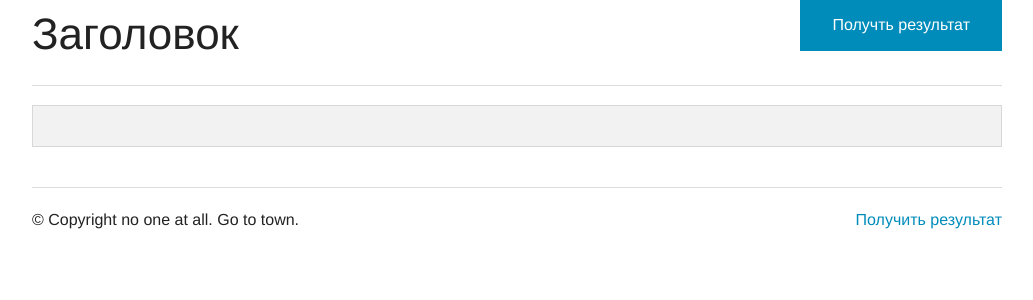
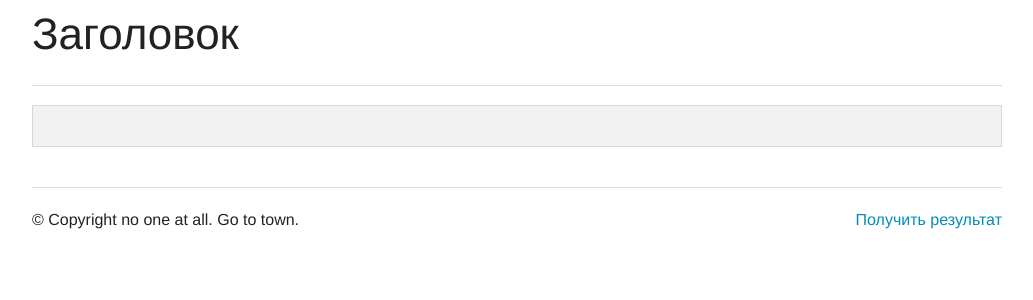
Before and after one commit to cImentik/studq, a Django app: template templates/main.html in a window 1280 px wide. Shown: the top 300 px of the page, without its empty margins (123-1156 px from the left). Run offline with Django 3.2, Linux system fonts and the light colour scheme; the template is opened without the code that fills it, so the values that code supplies are empty; parts of the project's set-up code (start-up, migrations or seed data) failed here and were passed over.

Commit message:
Изменения в дизайне главной страницы

```diff
--- a/templates/main.html
+++ b/templates/main.html
@@ -15,7 +15,7 @@
 <div class="row">
     <div class="large-12 columns">
     <div class="nav-bar right">
-            <a href="#" class="button">Получть результат</a>
+            <!-- <a href="#" class="button">Получть результат</a> -->
     </div>
         <h1>Заголовок</h1>
         <hr/>
@@ -47,7 +47,6 @@
 </div>
 </footer>
 
-
     <script src="{% static "js/vendor/jquery.js" %}"></script>
     <script src="{% static "js/foundation.min.js" %}"></script>
     <script>
```
